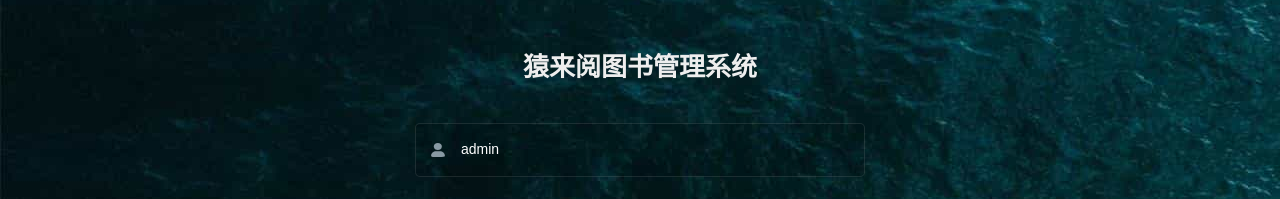
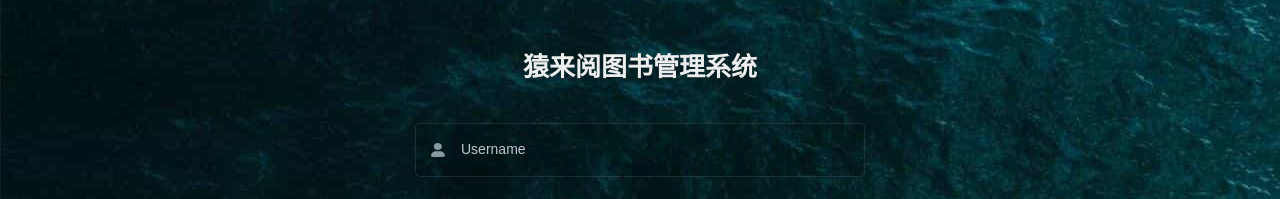
Before and after one commit to yu5127627/nest-share-read, a Vue app in the folder manage-views/: page /login in a window 1280 px wide. Shown: the part 107-306 px from the top of the page. Built offline with nearby package versions, Linux system fonts and the light colour scheme.

Commit message:
edit manage-views

```diff
--- a/manage-views/src/views/login/index.vue
+++ b/manage-views/src/views/login/index.vue
@@ -90,8 +90,8 @@ export default {
     return {
       title,
       loginForm: {
-        username: 'admin',
-        password: '123456'
+        username: '',
+        password: ''
       },
       loginRules: {
         username: [
```
Also changed, not shown: 7 other files (tests, documents, lock files or other folders).
